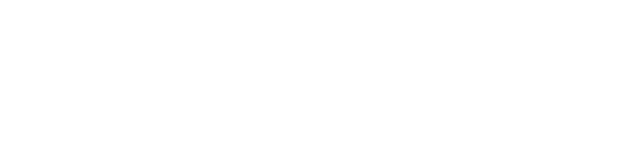
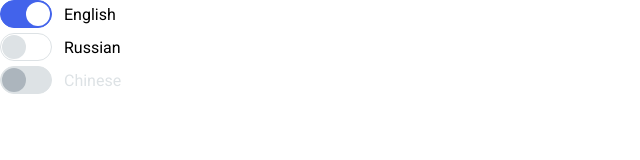
Before and after one commit to js-tasks-ru/htmlcss-20210114_alexdrajuk, a website: page 07-lection5/03-toggler/index.html in a window 1280 px wide. Shown: the whole page, without its empty margins (0-640 px from the left). Drawn offline with Linux system fonts and the light colour scheme.

Commit message:
07-lection5 03-toggler

```diff
--- a/07-lection5/03-toggler/index.html
+++ b/07-lection5/03-toggler/index.html
@@ -4,8 +4,33 @@
     <head>
         <link rel="stylesheet" href="../../assets/css/main.css">
         <link rel="stylesheet" href="./toggler.css">
+        <style>
+            .toggler {
+                margin-bottom: 5px;
+            }
+        </style>
     </head>
     <body>
-
+        <label class="toggler">
+            <input class="toggler__control" type="checkbox" name="language" value="english" checked>
+            <div class="toggler__state">
+                <div class="toggler__dot"></div>
+            </div>
+            <div class="toggler__label">English</div>
+        </label>
+        <label class="toggler">
+            <input class="toggler__control" type="checkbox" name="language" value="russian">
+            <div class="toggler__state">
+                <div class="toggler__dot"></div>
+            </div>
+            <div class="toggler__label">Russian</div>
+        </label>
+        <label class="toggler">
+            <input class="toggler__control" type="checkbox" name="language" value="chinese" disabled>
+            <div class="toggler__state">
+                <div class="toggler__dot"></div>
+            </div>
+            <div class="toggler__label">Chinese</div>
+        </label>
     </body>
 </html>
--- a/07-lection5/03-toggler/toggler.css
+++ b/07-lection5/03-toggler/toggler.css
@@ -0,0 +1,69 @@
+.toggler {
+    display: flex;
+    align-items: center;
+}
+
+.toggler__control {
+    width: 1px;
+    height: 1px;
+    position: absolute;
+    opacity: 0;
+    pointer-events: none;
+}
+
+.toggler__state {
+    box-sizing: border-box;
+    display: flex;
+    align-items: center;
+    padding: 0 1px;
+    width: 52px;
+    height: 28px;
+    border: 1px solid var(--main-secondary-darken2);
+    border-radius: 16px;
+    background-color: var(--main);
+}
+
+.toggler__control:hover:enabled ~ .toggler__state {
+    cursor: pointer;
+}
+
+.toggler__control:disabled ~ .toggler__state {
+    background-color: var(--main-secondary-darken2);
+    border-color: var(--main-secondary-darken2)
+}
+
+.toggler__control:disabled ~ .toggler__state .toggler__dot {
+    background-color: var(--main-secondary-darken3);
+}
+
+.toggler__control:disabled ~ .toggler__label {
+    color: var(--main-secondary-darken2);
+}
+
+.toggler__control:focus ~ .toggler__label {
+    text-decoration: underline;
+}
+
+.toggler__dot {
+    position: relative;
+    left: 0;
+    width: 24px;
+    height: 24px;
+    background-color: var(--main-secondary-darken2);
+    border-radius: 50%;
+    transition: left 200ms;
+}
+
+.toggler__label {
+    padding-left: 12px;
+}
+
+.toggler__control:checked ~ .toggler__state {
+    border-color: var(--accent-primary);
+    background-color: var(--accent-primary);
+}
+
+.toggler__control:checked ~ .toggler__state .toggler__dot {
+    left: 24px;
+    background-color: var(--main);
+}
```
